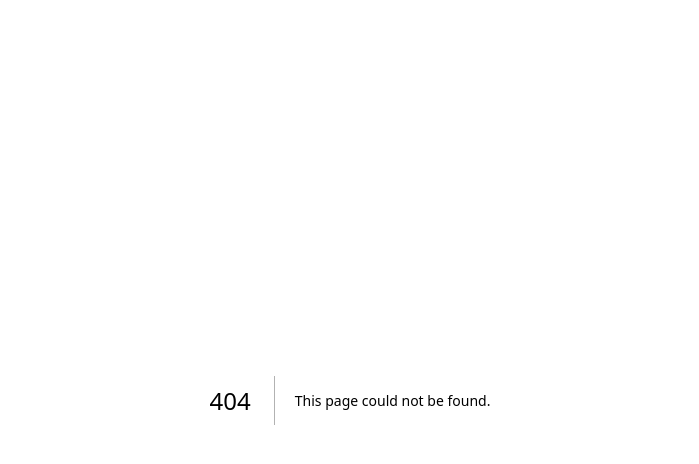
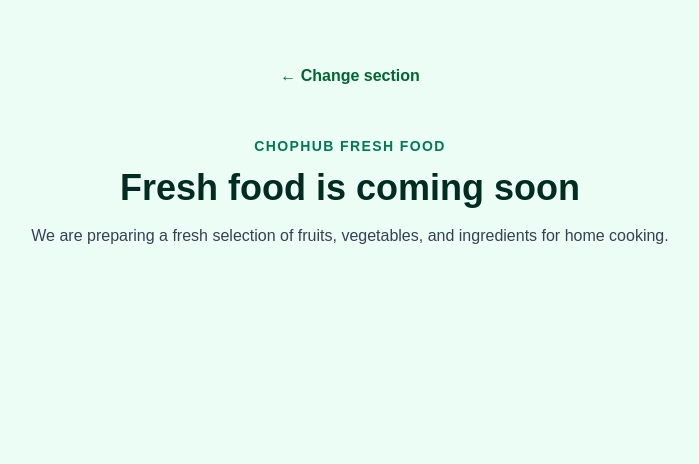
Before and after one commit to ChopHub147/chophub, a Next.js app: page /fresh-food in a window 1280 px wide. Before the commit this address had no page. Shown: the top 464 px of the page, without its empty margins (290-989 px from the left). Built offline with nearby package versions, Linux system fonts and the light colour scheme.

Commit message:
Rename uncooked food to fresh food

```diff
--- /dev/null
+++ b/app/fresh-food/page.tsx
@@ -0,0 +1,14 @@
+import Link from "next/link";
+
+export default function FreshFoodPage() {
+  return (
+    <main className="min-h-screen bg-emerald-50 px-4 py-16 text-gray-900">
+      <div className="mx-auto max-w-3xl text-center">
+        <Link href="/" className="font-semibold text-green-800">← Change section</Link>
+        <p className="mt-12 text-sm font-semibold uppercase tracking-widest text-emerald-700">ChopHub Fresh Food</p>
+        <h1 className="mt-3 text-4xl font-bold text-emerald-950">Fresh food is coming soon</h1>
+        <p className="mt-4 text-gray-700">We are preparing a fresh selection of fruits, vegetables, and ingredients for home cooking.</p>
+      </div>
+    </main>
+  );
+}
--- a/app/page.tsx
+++ b/app/page.tsx
@@ -3,7 +3,7 @@
 const shoppingSections = [
   ["🍲", "Cooked Food", "Ready-to-eat meals and treats.", "/cooked-food", "bg-green-100 text-green-800"],
   ["🛒", "Foodstuff", "Pantry essentials and ingredients.", "/foodstuff", "bg-amber-100 text-amber-800"],
-  ["🥬", "Uncooked Food", "Fresh ingredients for home cooking.", "/uncooked-food", "bg-emerald-100 text-emerald-800"],
+  ["🥬", "Fresh Food", "Fresh ingredients, fruits, and produce.", "/fresh-food", "bg-emerald-100 text-emerald-800"],
 ];
 
 export default function Home() {
--- a/app/uncooked-food/page.tsx
+++ /dev/null
@@ -1,14 +0,0 @@
-import Link from "next/link";
-
-export default function UncookedFoodPage() {
-  return (
-    <main className="min-h-screen bg-emerald-50 px-4 py-16 text-gray-900">
-      <div className="mx-auto max-w-3xl text-center">
-        <Link href="/" className="font-semibold text-green-800">← Change section</Link>
-        <p className="mt-12 text-sm font-semibold uppercase tracking-widest text-emerald-700">ChopHub Uncooked Food</p>
-        <h1 className="mt-3 text-4xl font-bold text-emerald-950">Uncooked food is coming soon</h1>
-        <p className="mt-4 text-gray-700">We are preparing a fresh selection of raw ingredients for home cooking.</p>
-      </div>
-    </main>
-  );
-}
```
